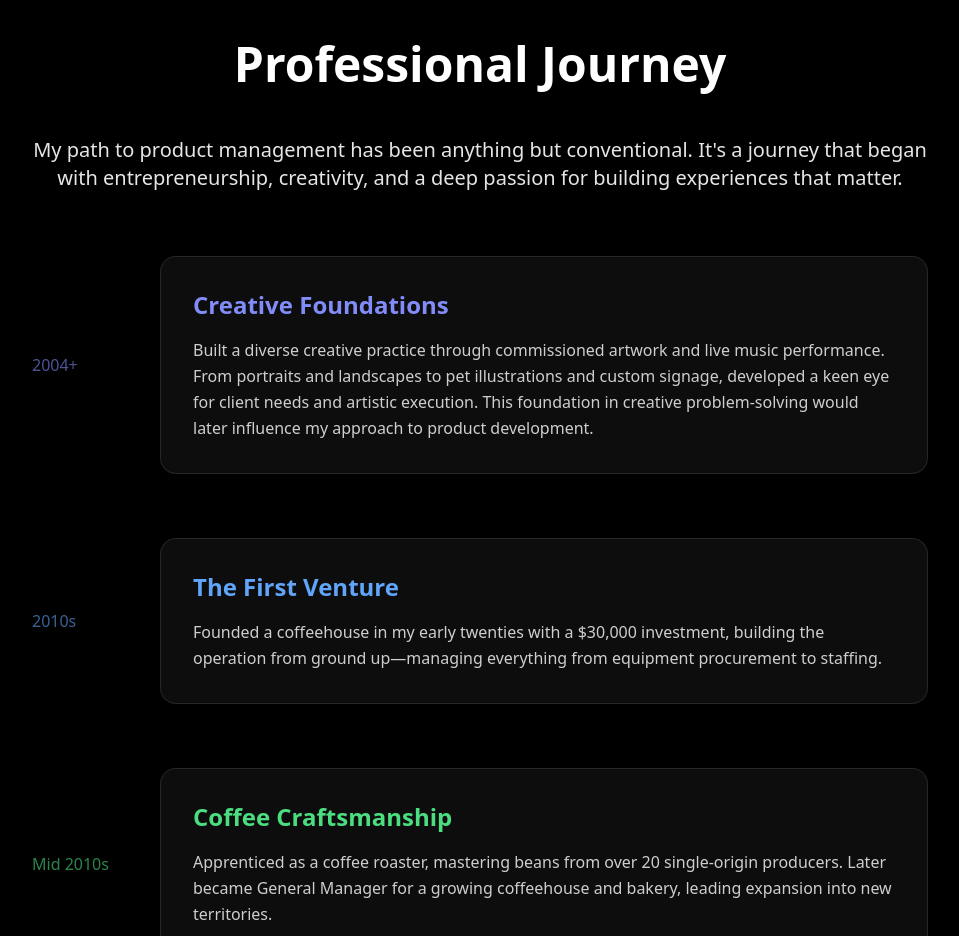
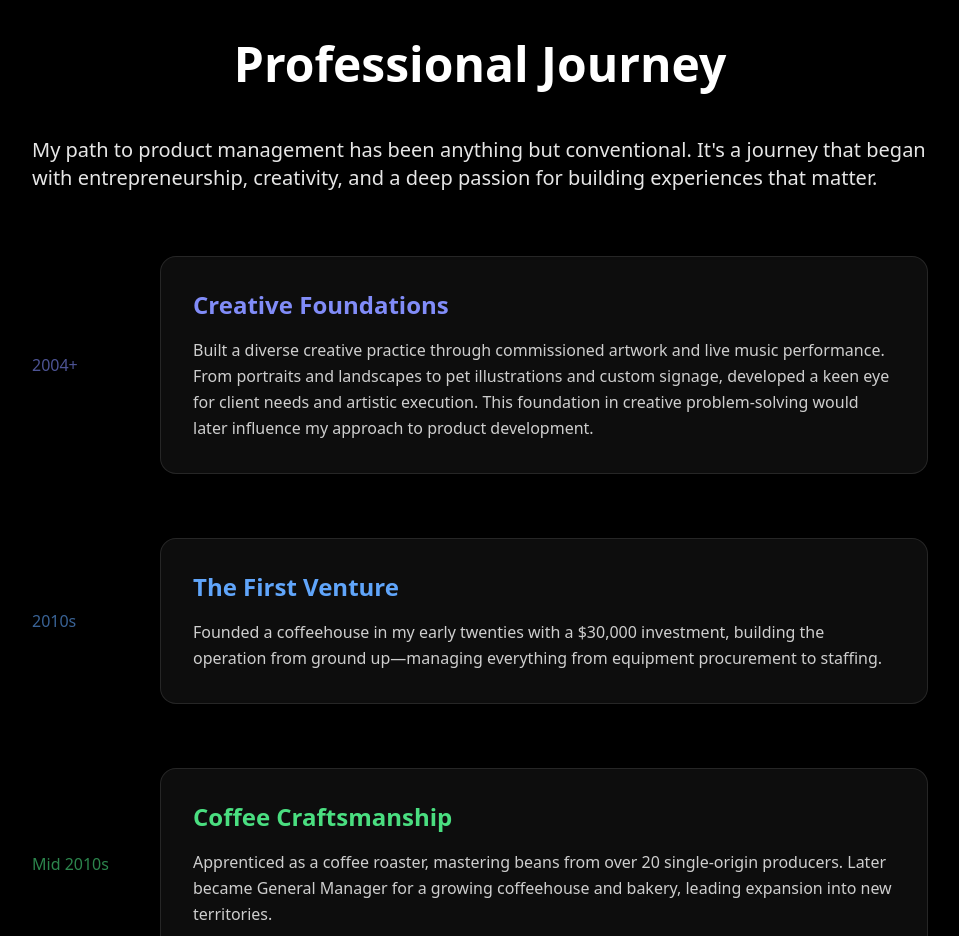
Before and after one commit to whittenluke/theartofluke, a Next.js app: page / in a window 1280 px wide. Shown: the part 1160-2096 px from the top of the page, without its empty margins (160-1119 px from the left). Built offline with nearby package versions, Linux system fonts and the light colour scheme.

Commit message:
Fixed centering of professional journey section

```diff
--- a/src/app/page.tsx
+++ b/src/app/page.tsx
@@ -302,8 +302,8 @@ export default function Home() {
                 Professional Journey
               </h2>
 
-              {/* Introduction */}
-              <div className="mb-16 text-lg md:text-xl text-center leading-relaxed">
+              {/* Introduction - Remove text-center class */}
+              <div className="mb-16 text-lg md:text-xl leading-relaxed">
                 <p className="text-white/90">
                   My path to product management has been anything but conventional. It's a journey that began with
                   entrepreneurship, creativity, and a deep passion for building experiences that matter.
```
